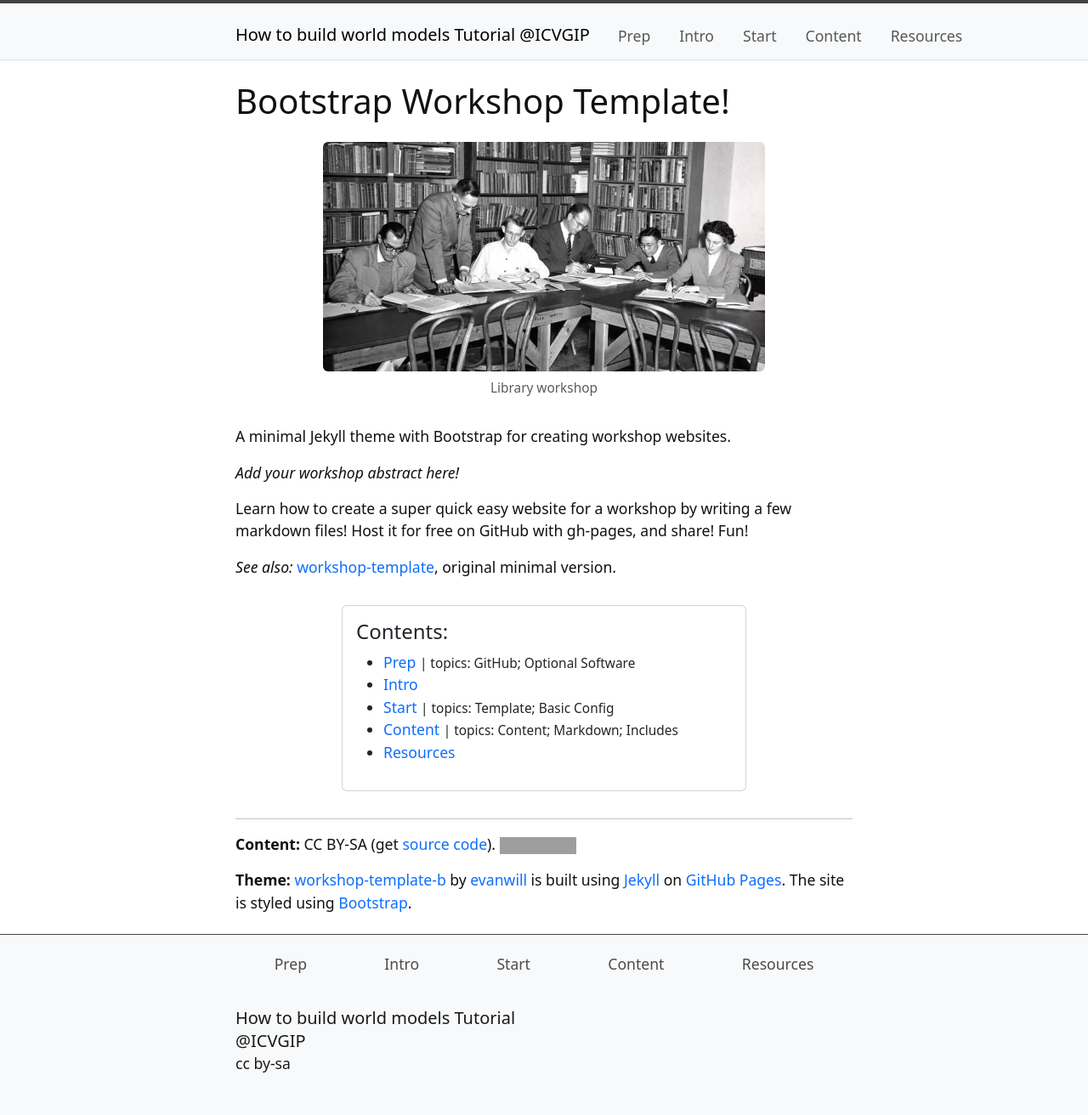
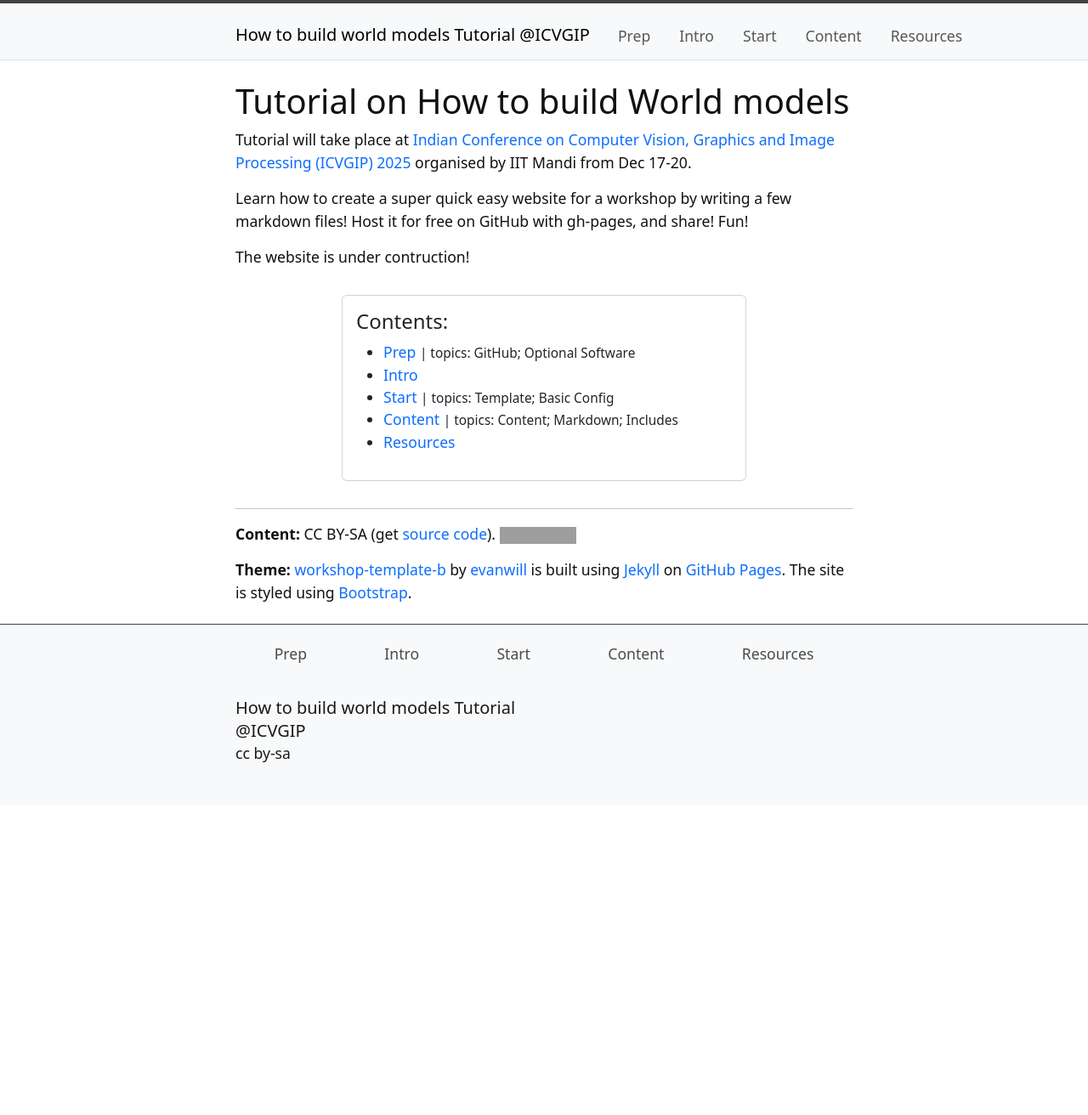
Before and after one commit to howtobuildworldmodels/howtobuildworldmodels.github.io, a Jekyll site: the page built from index.md, in a window 1280 px wide. Shown: the whole page at 85% size. Built offline with Jekyll 4.4.1, drawn with Linux system fonts in a browser that asks for light colours; after the commit the page ends 948 px from its top, so only the background shows below that; grey boxes are pictures that could not be loaded.

Commit message:
Update index.md

```diff
--- a/index.md
+++ b/index.md
@@ -3,19 +3,15 @@ title: Home
 layout: page
 ---
 
-# Bootstrap Workshop Template!
+# Tutorial on How to build World models
 
-{% include figure.html img="uidaho-workshop.jpg" alt="intro image here" caption="Library workshop" width="75%" %}
-
-A minimal Jekyll theme with Bootstrap for creating workshop websites.
-
-*Add your workshop abstract here!*
+Tutorial will take place at [Indian Conference on Computer Vision, Graphics and Image Processing (ICVGIP) 2025](https://icvgip.in/2025/) organised by IIT Mandi from Dec 17-20.
 
 Learn how to create a super quick easy website for a workshop by writing a few markdown files!
 Host it for free on GitHub with gh-pages, and share!
 Fun!
 
-*See also:* [workshop-template](https://evanwill.github.io/workshop-template/), original minimal version.
+The website is under contruction!
 
 {% include toc.html %}
 
```
